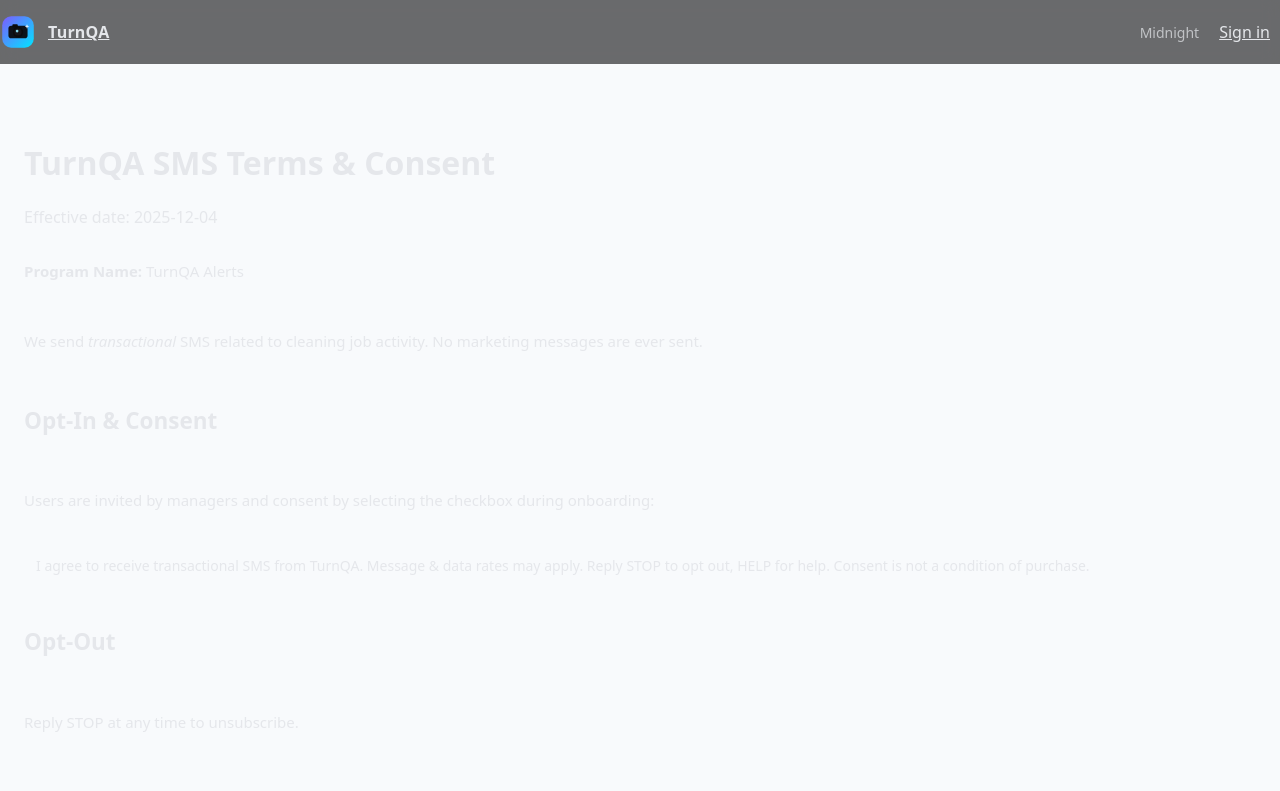
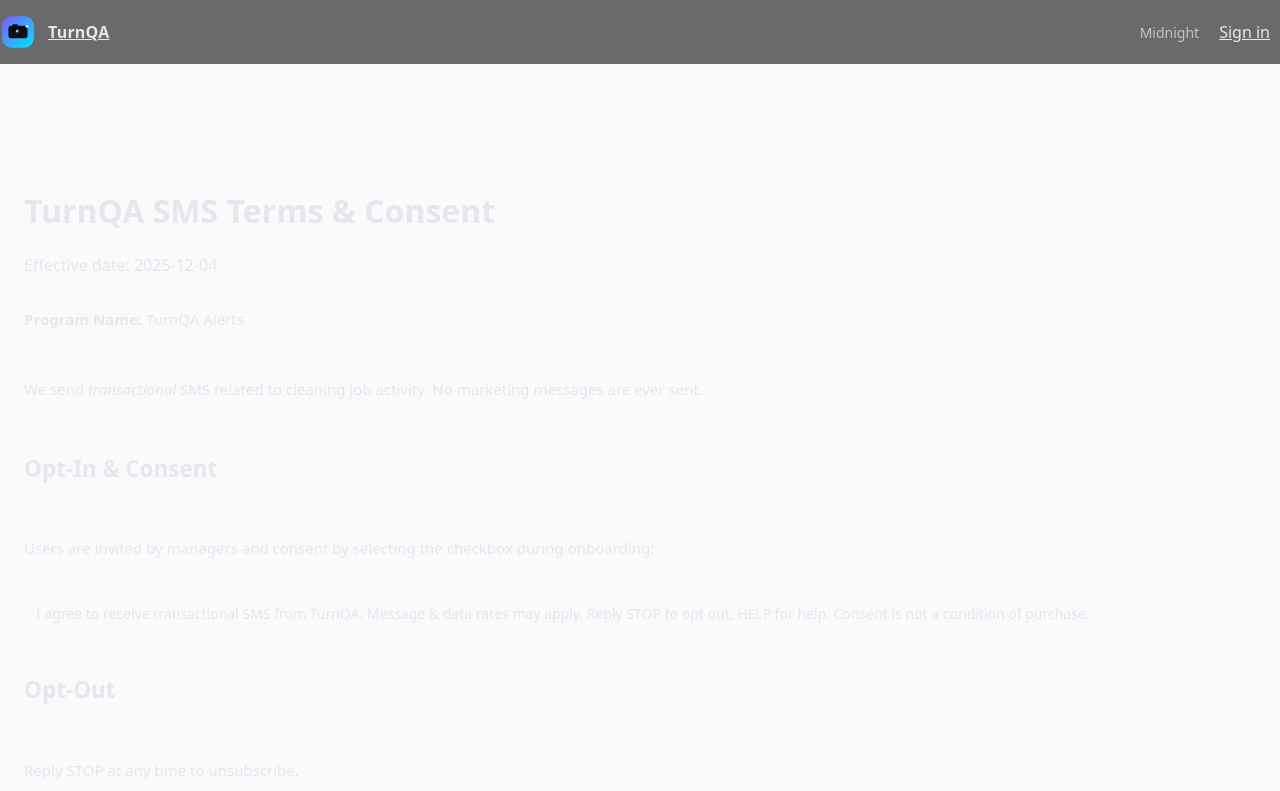
Before and after one commit to dmeadows001/turn-qa, a Next.js app: page /legal/sms-terms in a window 1280 px wide. Shown: the top 791 px of the page. Built offline with nearby package versions, Linux system fonts and the light colour scheme; no server answers.

Commit message:
Update sms-terms.js

```diff
--- a/pages/legal/sms-terms.js
+++ b/pages/legal/sms-terms.js
@@ -12,14 +12,14 @@ export default function SmsTerms() {
 
       <Header />
 
-      <main
-        className="auth-wrap"
-        style={{
-          minHeight: "calc(100vh - 56px)",
-          background:
-            "var(--bg), radial-gradient(1000px 600px at 80% -10%, rgba(124,92,255,.16), transparent 60%), radial-gradient(800px 500px at 0% 100%, rgba(0,229,255,.08), transparent 60%), linear-gradient(180deg, rgba(255,255,255,0.02), rgba(255,255,255,0) 40%)",
-          padding: "32px 0",
-        }}
+<main
+  className="auth-wrap"
+  style={{
+    paddingTop: "80px",   // <-- this prevents header overlap
+    minHeight: "calc(100vh - 56px)",
+    background: "var(--bg), radial-gradient(1000px 600px at 80% -10%, rgba(124,92,255,.16), transparent 60%), radial-gradient(800px 500px at 0% 100%, rgba(0,229,255,.08), transparent 60%), linear-gradient(180deg, rgba(255,255,255,0.02), rgba(255,255,255,0) 40%)",
+    paddingBottom: "32px",
+  }}
       >
         <Card className="auth-card" style={{ maxWidth: 900 }}>
           <h1 className="h1 accent">TurnQA SMS Terms & Consent</h1>
```
